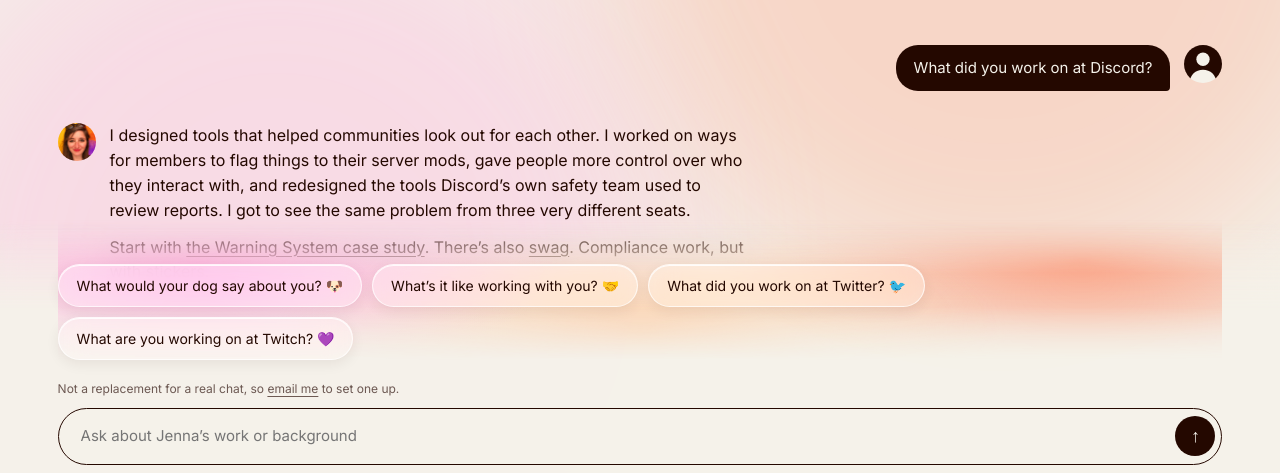
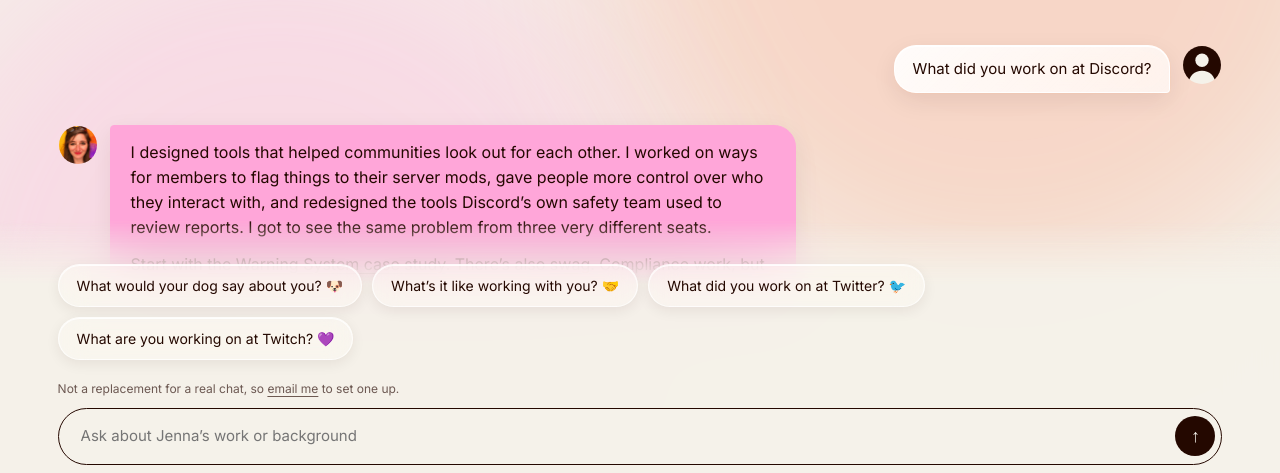
Before and after one commit to jennapassmore/portfolio, a plain HTML site: page public/about.html in a window 1280 px wide. Both pictures are taken after a click on the button "What did you work on at Discord?". Shown: the part 327-800 px from the top of the page. Drawn offline with Linux system fonts and the light colour scheme; a web font is replaced by a local one.

Commit message:
About chat bubbles, chip fixes, case-study nav spacing
- About: question bubbles white, answers pink, matching shadows; answer bubble appears after the typing dots
- About: removed dark flash/stroke on the flying question; chips sit on the page gradient; chat strip fade no longer shows a line or ghost text
- Case studies and 404: extra top padding now that the nav is fixed

Co-Authored-By: Claude Sonnet 5.5 <noreply@anthropic.com>

```diff
--- a/public/about.html
+++ b/public/about.html
@@ -262,7 +262,7 @@ form .btn{margin-top:24px}
 .dots i:nth-child(2){animation-delay:.15s}.dots i:nth-child(3){animation-delay:.3s}
 @keyframes bounce{0%,60%,100%{transform:translateY(0)}30%{transform:translateY(-6px);opacity:1}}
 @keyframes dotsin{from{opacity:0}}
-.fly{position:fixed;z-index:60;display:flex;align-items:center;box-sizing:border-box;padding:0 18px;white-space:nowrap;overflow:hidden;border:1px solid var(--ink);pointer-events:none;margin:0}
+.fly{position:fixed;z-index:60;display:flex;align-items:center;box-sizing:border-box;padding:0 18px;white-space:nowrap;overflow:hidden;border:1px solid rgba(255,255,255,.9);pointer-events:none;margin:0}
 @media (prefers-reduced-motion:reduce){.glow i{animation:none}.glow span{transition:none}.dots i{animation:none}}
 .cursor::after{content:"";display:inline-block;width:.5em;height:1em;margin-left:2px;background:currentColor;vertical-align:-.12em;animation:blink 1s steps(1) infinite}
 @keyframes blink{50%{opacity:0}}
@@ -428,7 +428,7 @@ html.cp-open .cp h2,html.cp-open .cp p,html.cp-open .cp li{opacity:1;transform:n
 <style id="ask-dock">
 /* chips, note and input live in one dock pinned to the bottom; answers always flow above it */
 .ask .dock{position:sticky;bottom:0;z-index:3;margin-top:auto;padding-bottom:clamp(2px,1vw,8px)}
-.ask .dock::before{content:"";position:absolute;z-index:-1;left:calc(var(--gutter) * -1);right:calc(var(--gutter) * -1);top:0;bottom:calc(clamp(16px,2.5vw,28px) * -1);background:rgba(245,242,234,.97);-webkit-backdrop-filter:blur(14px);backdrop-filter:blur(14px);-webkit-mask-image:linear-gradient(to bottom,transparent,#000 90px);mask-image:linear-gradient(to bottom,transparent,#000 90px);pointer-events:none}
+.ask .dock::before{content:"";position:absolute;z-index:-1;left:calc(var(--gutter) * -1);right:calc(var(--gutter) * -1);top:0;bottom:calc(clamp(16px,2.5vw,28px) * -1);background:rgba(245,242,234,.96);-webkit-backdrop-filter:blur(24px);backdrop-filter:blur(24px);-webkit-mask-image:linear-gradient(to bottom,transparent,#000 64px);mask-image:linear-gradient(to bottom,transparent,#000 64px);pointer-events:none}
 .ask .chips{margin-top:0;padding-top:clamp(28px,4vw,44px)}
 .ask .composer{position:static;bottom:auto}
 .ask .log .msg{scroll-margin-bottom:var(--dock-h,220px)}
@@ -455,11 +455,18 @@ header.nav{transition:width .4s cubic-bezier(.2,.8,.2,1),top .4s cubic-bezier(.2
 header.nav.hide:not(.open):not(:focus-within){translate:0 -150%}
 </style>
 <style id="chip-glass">
-/* one shared gradient behind the chips; chips are clear frosted glass on top */
-.chips{position:relative;isolation:isolate}
-.chips::before{content:"";position:absolute;inset:0;z-index:-1;pointer-events:none;-webkit-mask-image:linear-gradient(to bottom,transparent,#000 38%,#000 62%,transparent);mask-image:linear-gradient(to bottom,transparent,#000 38%,#000 62%,transparent);background:radial-gradient(45% 120% at 12% 30%,rgba(255,166,217,.85),transparent 70%),radial-gradient(45% 120% at 50% 80%,rgba(255,196,150,.7),transparent 70%),radial-gradient(45% 120% at 88% 30%,rgba(255,107,63,.55),transparent 70%)}
+/* chips are clear frosted glass over the page background */
 .chip{color:var(--ink);background:rgba(255,255,255,.34);-webkit-backdrop-filter:blur(14px) saturate(1.5);backdrop-filter:blur(14px) saturate(1.5);border:1px solid rgba(255,255,255,.7);box-shadow:0 4px 14px rgba(36,8,0,.07),inset 0 1px 0 rgba(255,255,255,.85);transition:background .2s,box-shadow .2s,border-color .2s}
 .chip:hover,.chip:focus-visible{background:rgba(255,255,255,.62);border-color:rgba(255,255,255,.95);box-shadow:0 8px 20px rgba(36,8,0,.12),inset 0 1px 0 rgba(255,255,255,.95)}
+</style>
+<style id="chat-bubbles">
+.msg.q{color:var(--ink);background:linear-gradient(135deg,rgba(255,255,255,.92),rgba(255,255,255,.7));-webkit-backdrop-filter:blur(14px) saturate(1.6);backdrop-filter:blur(14px) saturate(1.6);border:1px solid rgba(255,255,255,.9);box-shadow:0 8px 24px rgba(36,8,0,.08),inset 0 1px 0 #fff}
+.msg.a{padding:14px 20px;margin-left:calc(var(--av) + 14px);background:var(--pink);color:var(--ink);border:1px solid var(--pink);border-radius:4px 22px 22px 22px;box-shadow:0 8px 24px rgba(36,8,0,.08)}
+.msg.a::before{left:calc((var(--av) + 14px) * -1)}
+.msg.a>:last-child{margin-bottom:0}
+.msg.a{transition:background-color .35s ease,border-color .35s ease,box-shadow .35s ease}
+.msg.a.wait{background:transparent;border-color:transparent;box-shadow:none}
+.msg.a li{border-top-color:rgba(36,8,0,.3)}
 </style>
 </head>
 <body>
@@ -624,8 +631,8 @@ function pulse(){glStep=(glStep+1)%GL.length;var g=GL[glStep],a=document.querySe
 function fly(q,r){
  q.style.visibility='hidden';var b=q.getBoundingClientRect(),cs=getComputedStyle(document.documentElement),ink=cs.getPropertyValue('--ink').trim(),cream=cs.getPropertyValue('--cream').trim();
  var c=document.createElement('div');c.className='fly';c.textContent=q.textContent;document.body.appendChild(c);
- var from={left:r.left+'px',top:r.top+'px',width:r.width+'px',height:r.height+'px',backgroundColor:'rgba(0,0,0,0)',color:ink,borderRadius:'99px',fontSize:'14px'},
-     to={left:b.left+'px',top:b.top+'px',width:b.width+'px',height:b.height+'px',backgroundColor:ink,color:cream,borderRadius:'22px 22px 4px 22px',fontSize:'15px'};
+ var from={left:r.left+'px',top:r.top+'px',width:r.width+'px',height:r.height+'px',backgroundColor:'rgba(255,255,255,.34)',color:ink,borderRadius:'99px',fontSize:'14px'},
+     to={left:b.left+'px',top:b.top+'px',width:b.width+'px',height:b.height+'px',backgroundColor:'rgba(255,255,255,.82)',color:ink,borderRadius:'22px 22px 4px 22px',fontSize:'15px'};
  var an=c.animate([from,to],{duration:560,easing:'cubic-bezier(.2,.7,.2,1)',fill:'forwards'});
  an.onfinish=function(){q.style.visibility='';c.remove();};
  an.oncancel=function(){q.style.visibility='';c.remove();};
@@ -633,13 +640,13 @@ function fly(q,r){
 function ask(text,item,rect){
  if(busy||!text.trim())return;busy=true;started=true;
  var q=document.createElement('div');q.className='msg q';q.textContent=(item&&EMO[text])?text+' '+EMO[text]:text;log.appendChild(q);
- var a=document.createElement('div');a.className='msg a';if(!reduce)a.innerHTML='<span class="dots" aria-label="Typing"><i></i><i></i><i></i></span>';log.appendChild(a);
+ var a=document.createElement('div');a.className='msg a'+(reduce?'':' wait');if(!reduce)a.innerHTML='<span class="dots" aria-label="Typing"><i></i><i></i><i></i></span>';log.appendChild(a);
  chips.style.display='none';
  var r=answer(text,item);if(r.item)asked[r.item.q]=1;
  q.scrollIntoView({block:'nearest',behavior:'auto'});
  if(!reduce){if(rect)fly(q,rect);else q.classList.add('pop');}
  setTimeout(function(){
-  pulse();
+  pulse();a.classList.remove('wait');
   typeInto(a,r.html,function(){chips.style.display='';drawChips(r.chips);busy=false;a.scrollIntoView({block:'nearest',behavior:reduce?'auto':'smooth'});});
  },reduce?0:1200);
 }
```
Also changed, not shown: public/404.html (+1 -0 lines), public/dsa-swag.html (+5 -0 lines), public/warning-system.html (+5 -0 lines).
